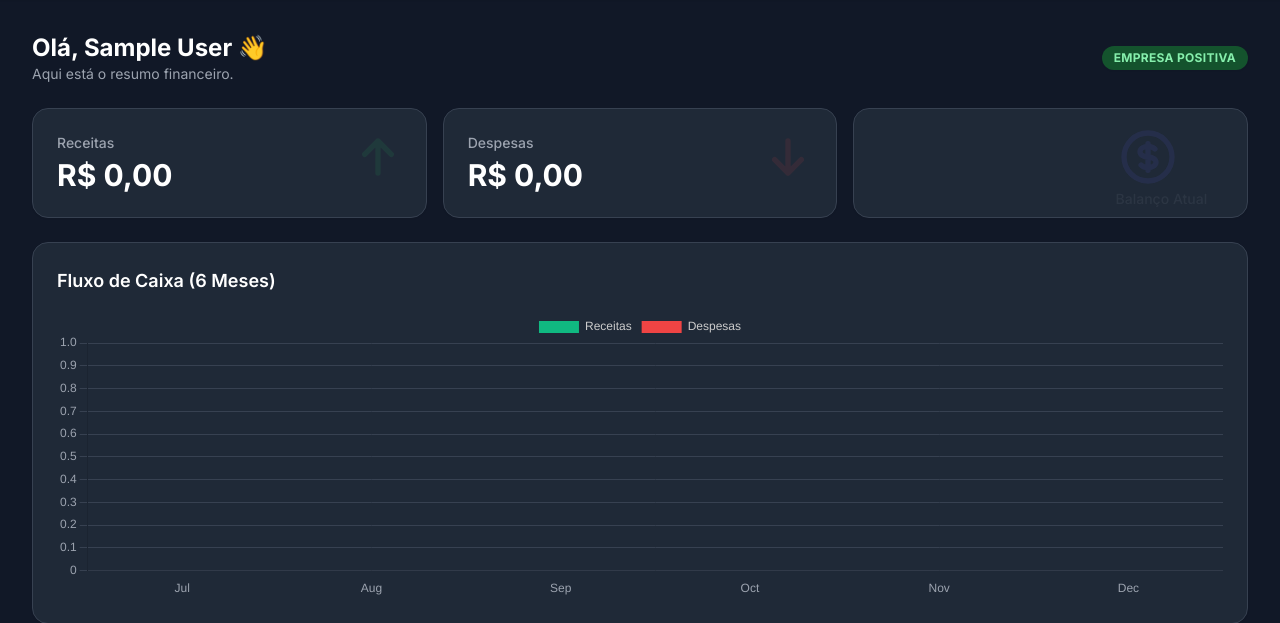
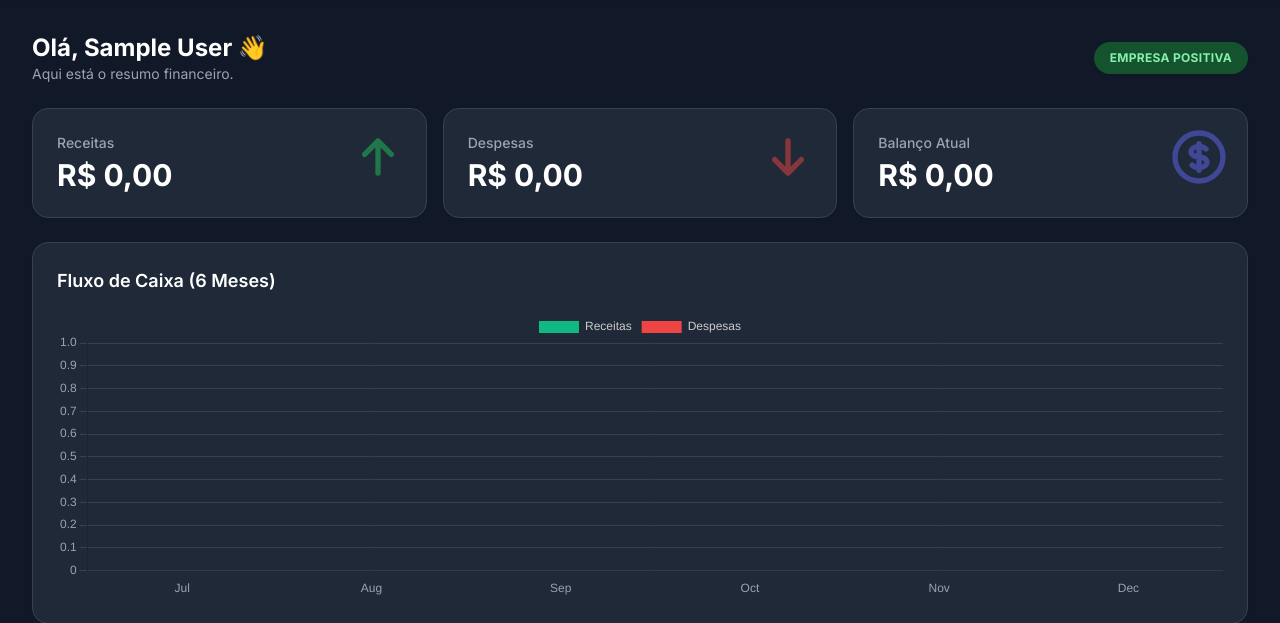
Before and after one commit to ferreirahelber/crm_vendas, a PHP site: page /dashboard.php in a window 1280 px wide. Shown: the part 73-696 px from the top of the page. Run offline with PHP 8.4, Linux system fonts and the light colour scheme; the visitor is signed in with stand-in values (Sample User, id 1); data that the repository does not hold is empty; some libraries are stand-ins or nearby versions.

Commit message:
Aumento do tamanho do botão de informação de no vermelho ou no verde

```diff
--- a/dashboard.php
+++ b/dashboard.php
@@ -2,7 +2,8 @@
 include 'src/auth.php';
 checkAuth();
 include 'src/layout_header.php';
-?><div class="space-y-6 animate-fade-in-up">
+?>
+<div class="space-y-6 animate-fade-in-up">
     <div class="flex justify-between items-center">
         <div>
             <h1 class="text-2xl font-bold text-gray-800 dark:text-white">
@@ -10,13 +11,13 @@ include 'src/layout_header.php';
             </h1>
             <p class="text-sm text-gray-500 dark:text-gray-400">Aqui está o resumo financeiro.</p>
         </div>
-        <div id="status-badge" class="hidden px-3 py-1 rounded-full text-xs font-bold uppercase tracking-wide shadow-sm">
+        <div id="status-badge" class="hidden px-4 py-2 rounded-full text-xs font-bold uppercase tracking-wide shadow-sm">
             </div>
     </div>
 
     <div class="grid grid-cols-1 md:grid-cols-3 gap-4">
         <div class="bg-white dark:bg-gray-800 p-6 rounded-2xl shadow-sm border border-gray-100 dark:border-gray-700 relative overflow-hidden group">
-            <div class="absolute right-0 top-0 p-4 opacity-10 group-hover:opacity-20 transition">
+            <div class="absolute right-0 top-0 p-4 opacity-50 group-hover:opacity-20 transition">
                 <svg class="w-16 h-16 text-green-500" fill="none" stroke="currentColor" viewBox="0 0 24 24"><path stroke-linecap="round" stroke-linejoin="round" stroke-width="2" d="M7 11l5-5m0 0l5 5m-5-5v12"></path></svg>
             </div>
             <p class="text-sm font-medium text-gray-500 dark:text-gray-400">Receitas</p>
@@ -24,7 +25,7 @@ include 'src/layout_header.php';
         </div>
 
         <div class="bg-white dark:bg-gray-800 p-6 rounded-2xl shadow-sm border border-gray-100 dark:border-gray-700 relative overflow-hidden group">
-            <div class="absolute right-0 top-0 p-4 opacity-10 group-hover:opacity-20 transition">
+            <div class="absolute right-0 top-0 p-4 opacity-50 group-hover:opacity-20 transition">
                 <svg class="w-16 h-16 text-red-500" fill="none" stroke="currentColor" viewBox="0 0 24 24"><path stroke-linecap="round" stroke-linejoin="round" stroke-width="2" d="M17 13l-5 5m0 0l-5-5m5 5V6"></path></svg>
             </div>
             <p class="text-sm font-medium text-gray-500 dark:text-gray-400">Despesas</p>
@@ -32,11 +33,11 @@ include 'src/layout_header.php';
         </div>
 
         <div class="bg-white dark:bg-gray-800 p-6 rounded-2xl shadow-sm border border-gray-100 dark:border-gray-700 relative overflow-hidden group">
-            <div class="absolute right-0 top-0 p-4 opacity-10 group-hover:opacity-20 transition">
+            <div class="absolute right-0 top-0 p-4 opacity-50 group-hover:opacity-20 transition">
                 <svg class="w-16 h-16 text-indigo-500" fill="none" stroke="currentColor" viewBox="0 0 24 24"><path stroke-linecap="round" stroke-linejoin="round" stroke-width="2" d="M12 8c-1.657 0-3 .895-3 2s1.343 2 3 2 3 .895 3 2-1.343 2-3 2m0-8c1.11 0 2.08.402 2.599 1M12 8V7m0 1v8m0 0v1m0-1c-1.11 0-2.08-.402-2.599-1M21 12a9 9 0 11-18 0 9 9 0 0118 0z"></path></svg>
-                <p class="text-sm font-medium text-gray-500 dark:text-gray-400">Balanço Atual</p>
-                <h2 class="text-3xl font-bold text-gray-800 dark:text-white mt-1" id="total-saldo">R$ ...</h2>
             </div>
+            <p class="text-sm font-medium text-gray-500 dark:text-gray-400">Balanço Atual</p>
+            <h2 class="text-3xl font-bold text-gray-800 dark:text-white mt-1" id="total-saldo">R$ ...</h2>
         </div>
     </div>
 
```
